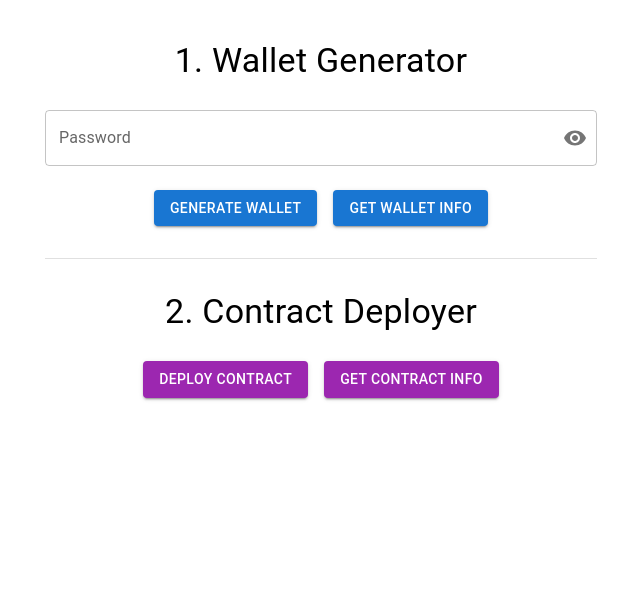
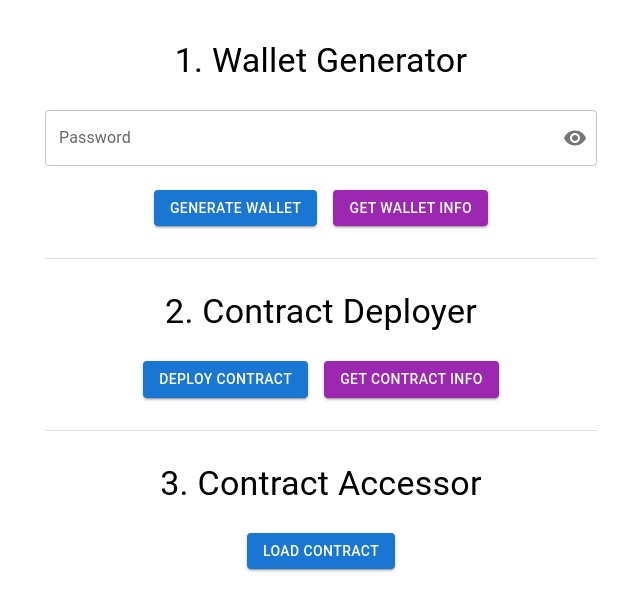
Before and after one commit to nabeo114/cloud-wallet-sample, a React app in the folder frontend/: page / in a window 1280 px wide. Shown: the top 610 px of the page, without its empty margins (319-959 px from the left). Built offline with nearby package versions, Linux system fonts and the light colour scheme; the HTML template or start-up script is replaced by a standard one.

Commit message:
frontendにContract Accessorを追加

```diff
--- a/frontend/package.json
+++ b/frontend/package.json
@@ -23,6 +23,7 @@
     "react-dom": "^18.3.1",
     "ts-loader": "^9.5.1",
     "typescript": "^5.5.4",
+    "web3": "^4.11.1",
     "webpack": "^5.93.0",
     "webpack-cli": "^5.1.4",
     "webpack-dev-server": "^5.0.4"
--- a/frontend/src/App.tsx
+++ b/frontend/src/App.tsx
@@ -2,6 +2,7 @@ import React from 'react';
 import { Container, Box, Typography, Divider } from '@mui/material';
 import WalletGenerator from './components/WalletGenerator';
 import ContractDeployer from './components/ContractDeployer';
+import ContractAccessor from './components/ContractAccessor';
 
 const App: React.FC = () => {
   return (
@@ -16,6 +17,11 @@ const App: React.FC = () => {
           2. Contract Deployer
         </Typography>
         <ContractDeployer />
+        <Divider sx={{ my: 4 }} />
+        <Typography variant="h4" gutterBottom>
+          3. Contract Accessor
+        </Typography>
+        <ContractAccessor />
       </Box>
     </Container>
   );
--- /dev/null
+++ b/frontend/src/components/ContractAccessor.tsx
@@ -0,0 +1,107 @@
+import React, { useState } from 'react';
+import Web3 from 'web3';
+import { Button, TextField, Card, CardContent, Typography, Alert } from '@mui/material';
+
+const providerUrl = `https://polygon-amoy.infura.io/v3/891caf6a97ed4af6a314a6ba15fd63d1`;
+
+const ContractAccessor: React.FC = () => {
+  const [web3, setWeb3] = useState<Web3 | null>(null);
+  const [contract, setContract] = useState<any | null>(null);
+  const [ownerBalance, setOwnerBalance] = useState<string | null>(null);
+  const [error, setError] = useState<string | null>(null);
+
+  const loadContract = async () => {
+    setError(null);
+    try {
+      const response = await fetch('http://localhost:5000/get-contract-info', {
+        method: 'GET',
+        headers: {
+          'Content-Type': 'application/json',
+        },
+      });
+
+      if (!response.ok) {
+        const errorData = await response.json();
+        setError(errorData.error);
+        return;
+      }
+
+      const data = await response.json();
+      initializeWeb3AndContract(data.contractAddress, data.abi);
+    } catch (error) {
+      const errorMessage = (error as Error).message;
+      console.error('Error loading contract:', errorMessage);
+      setError(errorMessage);
+    }
+  };
+
+  const initializeWeb3AndContract = (address: string, abi: any) => {
+    try {
+        const web3Instance = new Web3(providerUrl);
+        setWeb3(web3Instance);
+
+        const parsedAbi = JSON.parse(abi);
+
+        const contractInstance = new web3Instance.eth.Contract(parsedAbi, address);
+        setContract(contractInstance);
+
+      // コントラクトのbalanceOfメソッドを呼び出してオーナーのバランスを取得
+      if (contractInstance) {
+        // まずオーナーのアドレスを取得
+        contractInstance.methods.owner().call()
+          .then((ownerAddress: any) => {
+            console.log(ownerAddress);
+            // 取得したオーナーのアドレスでbalanceOfメソッドを呼び出す
+            return contractInstance.methods.balanceOf(ownerAddress).call();
+          })
+          .then((balance: any) => {
+            setOwnerBalance(balance);
+            console.log(`Owner's balance: ${balance}`);
+          })
+          .catch((err: Error) => {
+            const errorMessage = err.message;
+            console.error('Error fetching owner balance:', errorMessage);
+            setError(errorMessage);
+          });
+      }
+    } catch (error) {
+        const errorMessage = (error as Error).message;
+        console.error('Error initializing Web3 or contract:', errorMessage);
+        setError(errorMessage);
+      }
+  };
+
+  const callContractMethod = async (methodName: string, ...params: any[]) => {
+    if (contract) {
+      try {
+        const result = await contract.methods[methodName](...params).call();
+        console.log('Contract method result:', result);
+      } catch (err) {
+        const errorMessage = (err as Error).message;
+        console.error('Error calling contract method:', errorMessage);
+        setError(errorMessage);
+      }
+    } else {
+      setError('Contract not initialized');
+    }
+  };
+
+  return (
+    <>
+      <Button variant="contained" color="primary" onClick={loadContract} sx={{ mt: 2 }}>
+        Load Contract
+      </Button>
+      {error && <Alert severity="error" sx={{ mt: 2 }}>{error}</Alert>}
+      {ownerBalance && (
+        <Card sx={{ mt: 3 }}>
+          <CardContent>
+            <Typography variant="h6" >Owner's Balance:</Typography>
+            <Typography variant="body1" color="textSecondary">{ownerBalance.toString()}</Typography>
+          </CardContent>
+        </Card>
+      )}
+    </>
+  );
+};
+
+export default ContractAccessor;
--- a/frontend/src/components/ContractDeployer.tsx
+++ b/frontend/src/components/ContractDeployer.tsx
@@ -63,7 +63,7 @@ const ContractDeployer: React.FC = () => {
 
   return (
     <>
-      <Button variant="contained" color="secondary" onClick={deployContract} sx={{ mt: 2 }}>
+      <Button variant="contained" color="primary" onClick={deployContract} sx={{ mt: 2 }}>
         Deploy Contract
       </Button>
       <Button variant="contained" color="secondary" onClick={getContractInfo} sx={{ mt: 2, ml: 2 }}>
--- a/frontend/src/components/WalletGenerator.tsx
+++ b/frontend/src/components/WalletGenerator.tsx
@@ -94,7 +94,7 @@ const WalletGenerator: React.FC = () => {
       <Button variant="contained" color="primary" onClick={generateWallet} sx={{ mt: 2 }}>
         Generate Wallet
       </Button>
-      <Button variant="contained" color="primary" onClick={getWalletInfo} sx={{ mt: 2, ml: 2 }}>
+      <Button variant="contained" color="secondary" onClick={getWalletInfo} sx={{ mt: 2, ml: 2 }}>
         Get Wallet Info
       </Button>
       {error && <Alert severity="error" sx={{ mt: 2 }}>{error}</Alert>}
```
Also changed, not shown: 1 other file (tests, documents, lock files or other folders).
